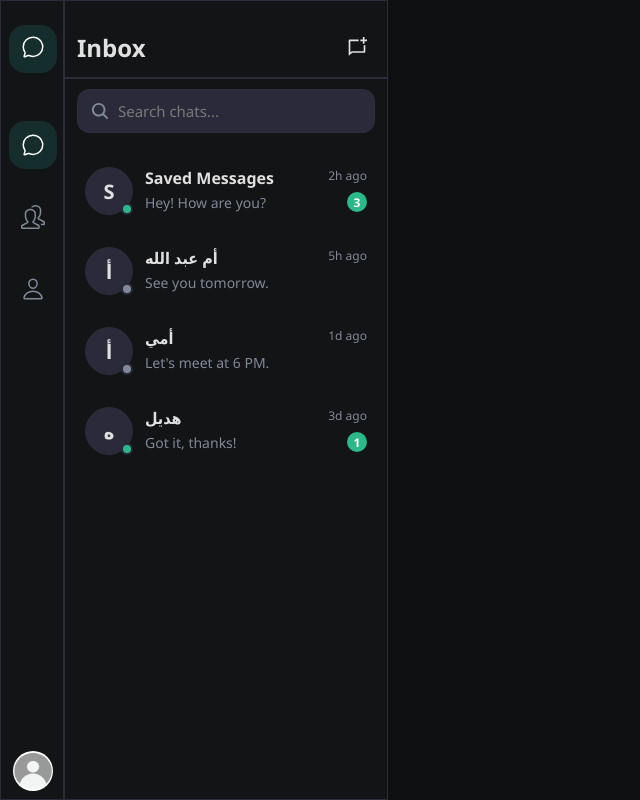
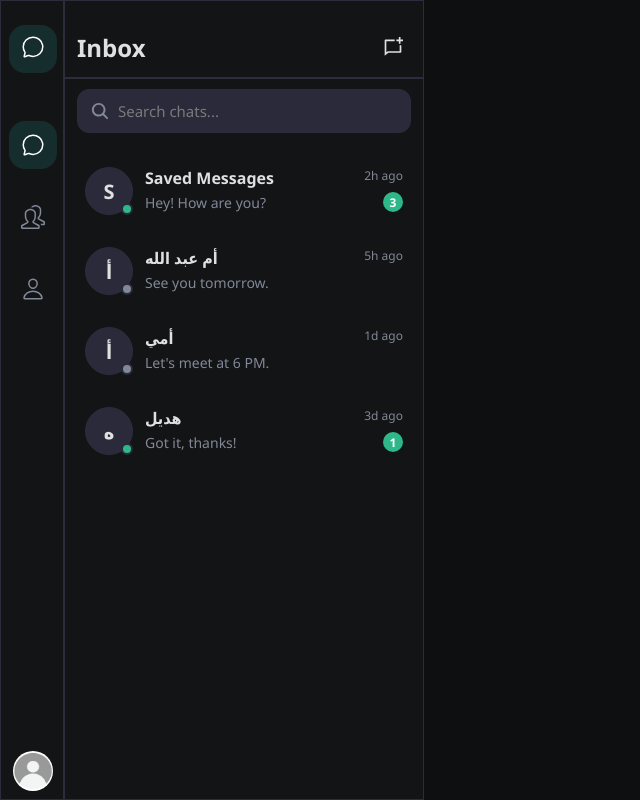
Before and after one commit to AbderrahimHn06/occ, a React (Vite) app: page /chat in a window 1280 px wide. Shown: the whole page, without its empty margins (0-640 px from the left). Built offline with nearby package versions, Linux system fonts and the light colour scheme.

Commit message:
Fixing some Issues for Deploying

```diff
--- a/src/App.css
+++ b/src/App.css
@@ -157,7 +157,7 @@
 /* ====== Home ====== */
 .homeContainer {
   height: 100vh;
-  width: 324px;
+  width: 360px;
   display: flex;
   flex-direction: column;
   background-color: var(--sidebar-bg);
--- a/src/Components/Layouts/SideBar.tsx
+++ b/src/Components/Layouts/SideBar.tsx
@@ -66,7 +66,6 @@ export default function SideBar() {
         alignItems="center"
         justifyContent="flex-start"
         sx={{ pt: 2, mb: 3 }}
-        np
       >
         <div className="sideBarIcon activeIcon">
           <AnimatePresence mode="wait">
```
